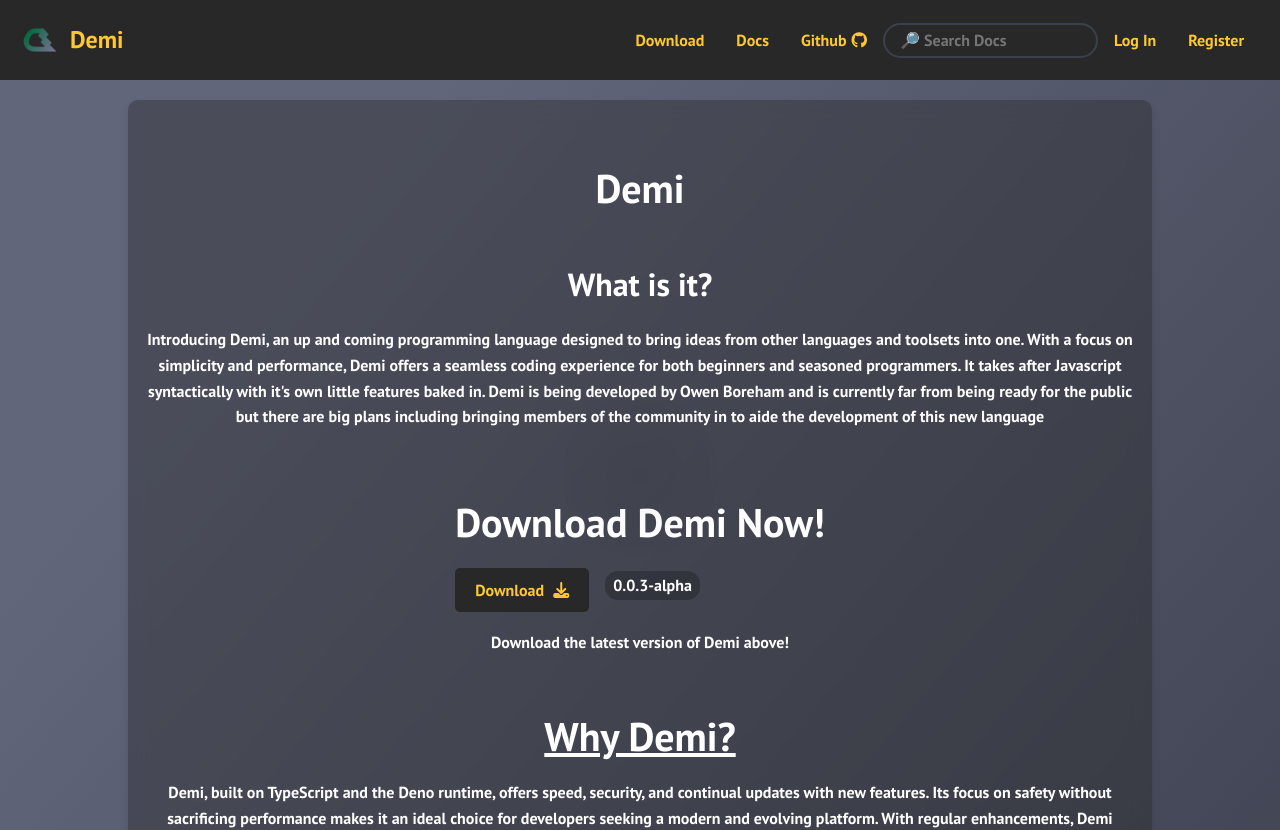
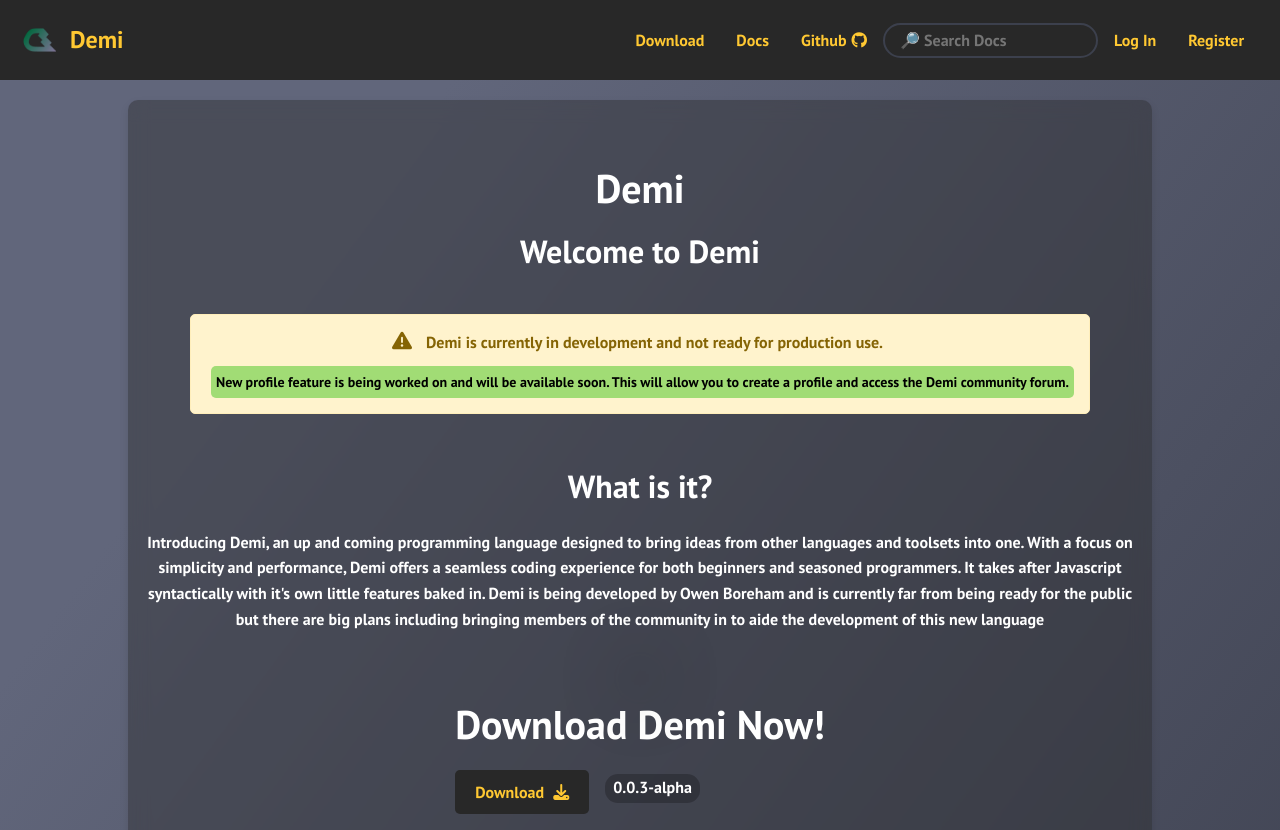
Before and after one commit to bobrossrtx/demi-website, a React (Create React App) app in the folder frontend/: page / in a window 1280 px wide. Shown: the top 830 px of the page. Built offline with nearby package versions, Linux system fonts and the light colour scheme.

Commit message:
feat: Add development notice and update message to the Index component

```diff
--- a/frontend/src/Routes/Index/Index.scss
+++ b/frontend/src/Routes/Index/Index.scss
@@ -11,3 +11,46 @@
     flex-direction: row;
     align-items: center;
 }
+
+.dev-note {
+    background-color: #fff3cd;
+    border: 1px solid #ffeeba;
+    border-radius: 5px;
+    padding: 15px;
+    margin: 20px 0;
+    color: #856404;
+    display: flex;
+    align-items: center;
+    font-size: 16px;
+    padding-top: 15px;
+    padding-left: 10px;
+    padding-right: 15px;
+
+    i {
+        margin-right: 10px;
+        font-size: 20px;
+    }
+
+    strong {
+        font-weight: bold;
+    }
+
+    p {
+        margin: 0px !important;
+    }
+
+    .update-note {
+        margin-top:10px;
+        margin-left: 10px;
+        font-size: 14px;
+        background-color: #a1dc75;
+        padding: 5px;
+        border-radius: 5px;
+        color: #000;
+        font-weight: bold;
+
+        p {
+            margin: 0;
+        }
+    }
+}
--- a/frontend/src/Routes/Index/Index.tsx
+++ b/frontend/src/Routes/Index/Index.tsx
@@ -15,6 +15,20 @@ export default class Index extends Component<Props, State> {
     return (
       <div className='container'>
         <h1>Demi</h1>
+        <h2>Welcome to Demi</h2>
+        <div className="dev-note">
+          <p>
+            <i className="fas fa-exclamation-triangle"></i>
+            <strong> Demi is currently in development and not ready for production use.</strong>
+            <br />
+            <div className="update-note">
+              <p>
+                New profile feature is being worked on and will be available soon.
+                This will allow you to create a profile and access the Demi community forum.
+              </p>
+            </div>
+          </p>
+        </div>
         <hr />
         <section className="intro-container">
           <h2>What is it?</h2>
```
